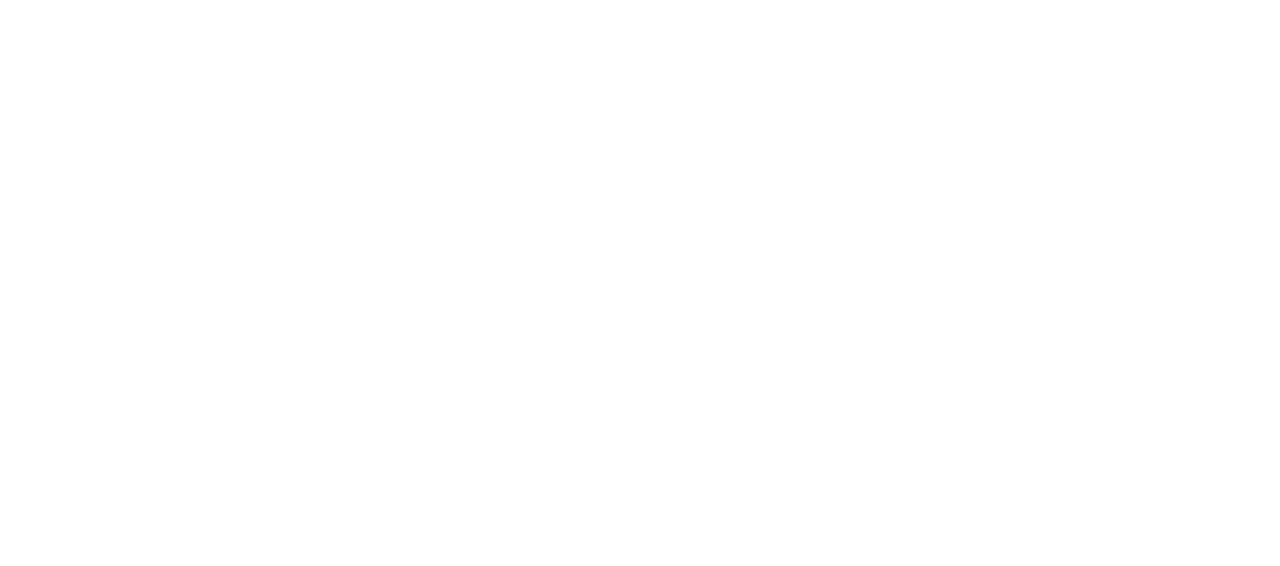
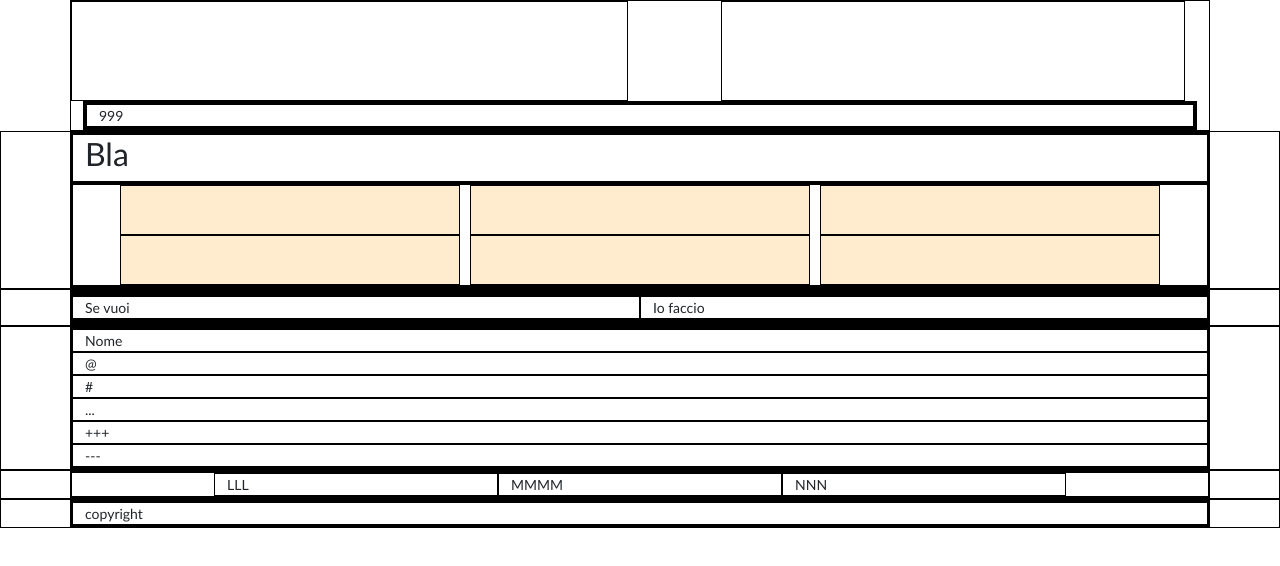
Before and after one commit to sirio95/html-css-bootstrap-freelancer, a plain HTML site: page index.html in a window 1280 px wide. Drawn offline with nearby package versions, Linux system fonts and the light colour scheme.

Commit message:
struttura

```diff
--- a/css/style.css
+++ b/css/style.css
@@ -0,0 +1,80 @@
+*{
+    margin:0;
+    padding:0;
+    box-sizing: border-box;
+}
+
+body{
+    font-family: 'Gill Sans', 'Gill Sans MT', Calibri, 'Trebuchet MS', sans-serif;
+    font-size: 14px;
+}
+/* debug */
+div{
+    border: 1px solid #000;
+    height:auto;
+}
+nav{
+    height:100px;
+    width:100%;
+}
+.hero, .about, .contact, .info, .copyright{
+    height:auto;
+    width:100%;
+}
+.portfolio{
+    height:auto;
+    width:100%;
+}
+.none_sm{
+    display:none;
+}
+
+.none_md_lg{
+    margin-left: calc((100% / 12) * 4);
+    margin-right: calc((100% / 12) * 1);
+    /* width:calc((100% / 12) * 1); */
+}
+
+
+.box{
+    background-color: blanchedalmond;
+    width:100%;
+    height:auto;
+    min-height:50px;
+}
+.flex_wrap{
+    display:flex;
+    flex-wrap: wrap;
+}
+@media all and (min-width: 576px){
+    .none_sm{
+        display:block;
+        margin-left: calc((100% / 12) * 1);
+    }
+    .none_md_lg{
+        display:none;
+    }
+    .box{
+        width:calc((100% / 2) - 10px);
+        height:auto;
+        margin: 0 5px;
+    }
+}
+
+@media all and (min-width:768px){
+    .none_sm{
+        display:block;
+        margin-left: calc((100% / 12) * 1);
+    }
+    .none_md_lg{
+        display:none;
+    }
+    .box{
+        width: calc((100% / 3) - 30px);
+        height: auto;
+        margin: 0 5px;
+    }
+    .flex_wrap{
+        justify-content: center;
+    }
+}
--- a/index.html
+++ b/index.html
@@ -14,12 +14,14 @@
         <div class="container-sm container-md container-lg">
             <nav class="row">
                 <div class="col-sm-6 col-md-6 col-lg-6"></div>
-                <div class="col-sm-4 col-md-4 col-lg-4"></div>
-                <div class="col-sm-2 col-md-2 col-lg-2"></div>
+                <div class="col-sm-5 col-md-5 col-lg-5 none_sm"></div>
+                <div class="col-sm-1 col-md-1 col-lg-1 none_md_lg"></div>
             </nav>
             <div class="hero">
-                <div class="row">
-                    <div class="col-sm-12 col-md-12 col-lg-12"></div>
+                <div class="container-sm container-md container-lg">
+                    <div class="row">
+                        <div class="col-sm-12 col-md-12 col-lg-12">999</div>
+                    </div>
                 </div>
             </div>
         </div>
@@ -27,57 +29,76 @@
 
     <!-- main -->
     <main>
-        <div class="container-sm container-md container-lg">
-            <div class="portfolio">
+        <div class="portfolio">
+            <div class="container-sm container-md container-lg">
+
+                <div class="row">
+                    <div class="col-sm-12 col-md-12 col-lg-12">
+                        <h2>Bla</h2>
+                    </div>
+                </div>
+                <div class="row">
+                    <div class="col-sm-12 col-md-12 col-lg-12 flex_wrap">
+                        <div class="box"></div>
+                        <div class="box"></div>
+                        <div class="box"></div>
+                        <div class="box"></div>
+                        <div class="box"></div>
+                        <div class="box"></div>
+                    </div>
+                </div>
+            </div>
+        </div>
+        <div class="about">
+            <div class="container-sm container-md container-lg">
+
                 <div class="row">
                     <div class="col-sm-12 col-md-12 col-lg-12"></div>
                 </div>
                 <div class="row">
-                    <div class="col-sm-12 col-md-6 col-lg-6"></div>
-                </div>
-            </div>
-        </div>
-        <div class="container-sm container-md container-lg">
-            <div class="about">
-                <div class="row">
-                    <col-sm-12 class="col-sm-12 col-md-12 col-lg-12"></col-sm-12>
+                    <div class="col-sm-12 col-md-6 col-lg 6">
+                        Se vuoi
+                    </div>
+                    <div class="col-sm-12 col-md-6 col-lg 6">
+                        Io faccio
+                    </div>
                 </div>
                 <div class="row">
-                    <div class="col-sm-12 col-md-6 col-lg 6"></div>
-                    <div class="col-sm-12 col-md-6 col-lg 6"></div>
-                </div>
-                <div class="row">
-                    <col-sm-12 class="col-sm-12 col-md-12 col-lg-12"></col-sm-12>
-                </div>
-            </div>
-        </div>
-        <div class="container-sm container-md container-lg">
-            <div class="contact">
-                <div class="row">
-                    <div class="col-sm-12 col-md-12 col-lg-12"></div>
-                    <div class="col-sm-12 col-md-12 col-lg-12"></div>
-                    <div class="col-sm-12 col-md-12 col-lg-12"></div>
-                    <div class="col-sm-12 col-md-12 col-lg-12"></div>
-                    <div class="col-sm-12 col-md-12 col-lg-12"></div>
                     <div class="col-sm-12 col-md-12 col-lg-12"></div>
                 </div>
             </div>
         </div>
+        <div class="contact">
+            <div class="container-sm container-md   container-lg">
+                <div class="row">
+                    <div class="col-sm-12 col-md-12 col-lg-12">Nome</div>
+                    <div class="col-sm-12 col-md-12 col-lg-12">@</div>
+                    <div class="col-sm-12 col-md-12 col-lg-12">#</div>
+                    <div class="col-sm-12 col-md-12 col-lg-12">...</div>
+                    <div class="col-sm-12 col-md-12 col-lg-12">+++</div>
+                    <div class="col-sm-12 col-md-12 col-lg-12">---</div>
+                </div>
+            </div>
+        </div>
+
     </main>
 
     <!-- footer -->
     <footer>
-        <div class="container-sm container-md container-lg">
-            <div class="info">
-                <div class="row">
-                    <div class="col-sm-12 col-md-4 col-lg-3"></div>
-                    <div class="col-sm-12 col-md-4 col-lg-3"></div>
-                    <div class="col-sm-12 col-md-4 col-lg-3"></div>
+        <div class="info">
+            <div class="container-sm container-md container-lg">
+                <div class="row justify-content-center">
+                    <div class="col-sm-12 col-md-4 col-lg-3">LLL</div>
+                    <div class="col-sm-12 col-md-4 col-lg-3">MMMM</div>
+                    <div class="col-sm-12 col-md-4 col-lg-3">NNN</div>
                 </div>
             </div>
-            <div class="copyright">
+        </div>
+
+        <div class="copyright">
+            <div class="container-sm container-md container-lg">
                 <div class="row">
-                    <div class="col-sm-12 col-md-12 col-lg-12"></div>
+                    <div class="col-sm-12 col-md-12 col-lg-12">copyright</div>
                 </div>
             </div>
         </div>
```
